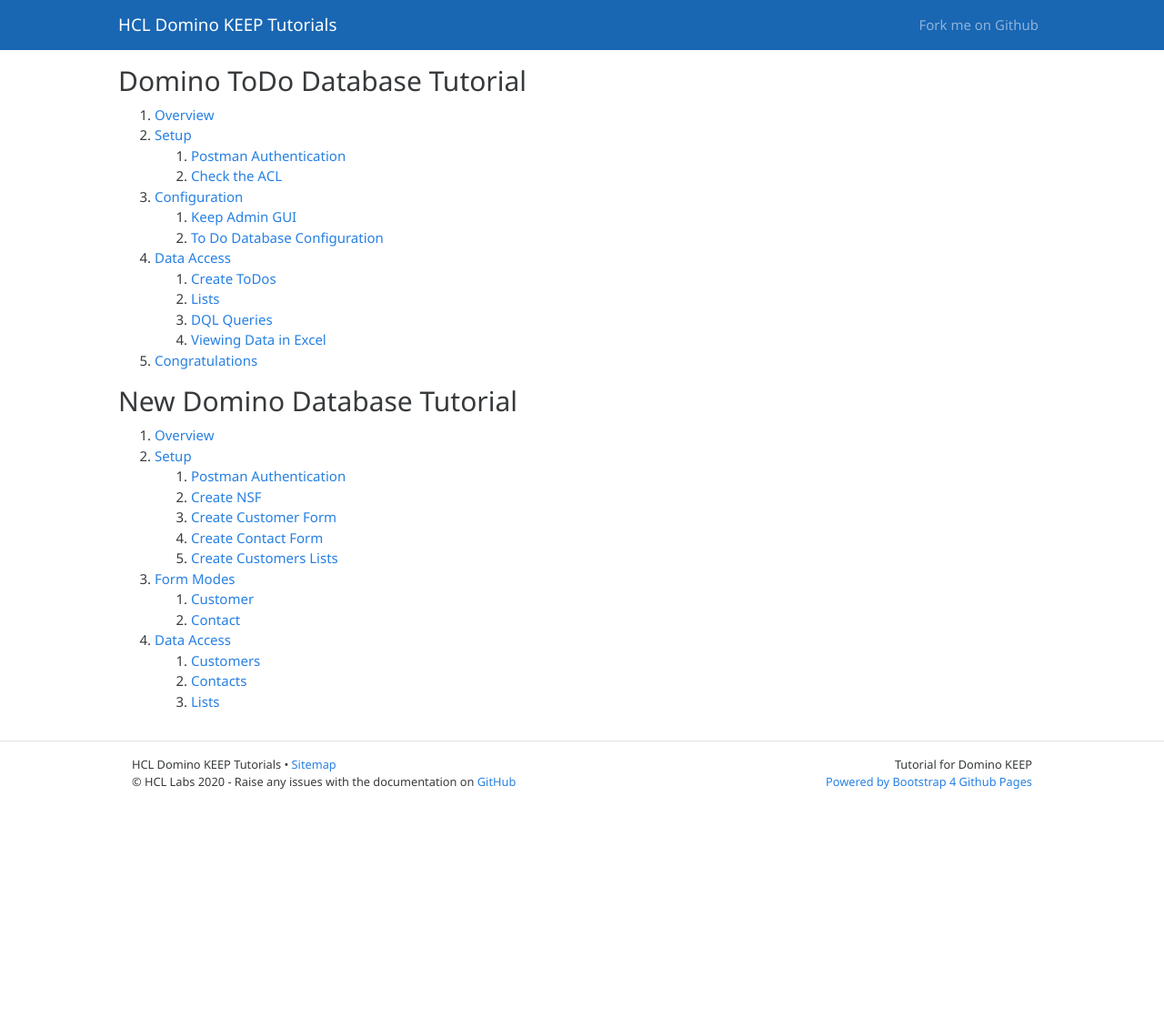
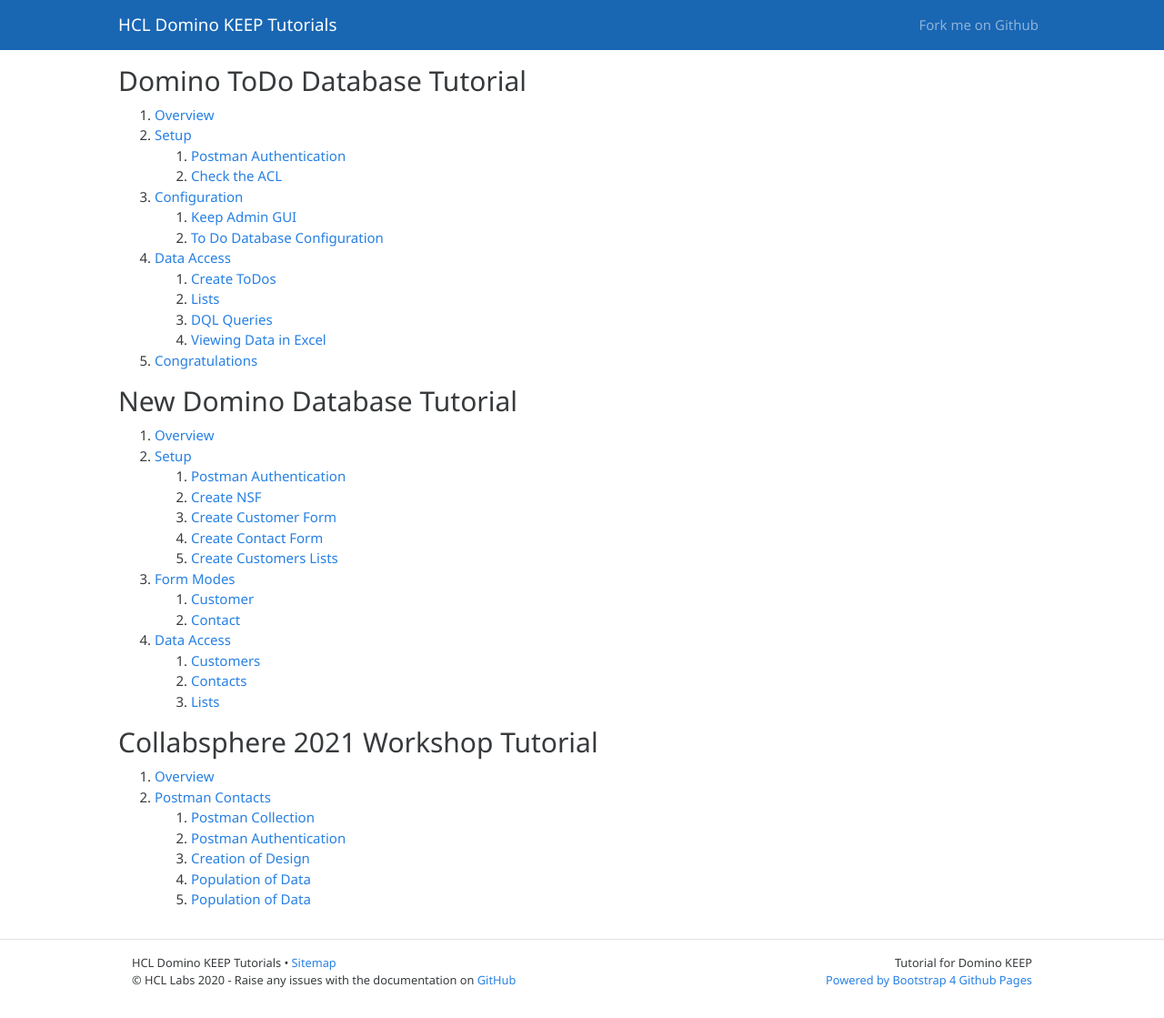
Before and after one commit to HCL-TECH-SOFTWARE/domino-keep-tutorials, a Jekyll site: the page built from sitemap.md, in a window 1280 px wide. Shown: the whole page at 91% size. Built offline with Jekyll 4.4.1, drawn with Linux system fonts in a browser that asks for light colours; our own code applies the rules of GitHub Pages for plain Markdown files; before the commit the page ends 901 px from its top, so only the background shows below that.

Commit message:
Updating sitemap

```diff
--- a/sitemap.md
+++ b/sitemap.md
@@ -32,3 +32,12 @@
     1. [Customers]({{site.baseurl}}/pages/domino-new/dataAccess/customers)
     1. [Contacts]({{site.baseurl}}/pages/domino-new/dataAccess/contacts)
     1. [Lists]({{site.baseurl}}/pages/domino-new/dataAccess/lists)
+
+## Collabsphere 2021 Workshop Tutorial
+1. [Overview]({{site.baseurl}}/pages/collabsphere21/index)
+1. [Postman Contacts]({{site.baseurl}}/pages/collabsphere21/postman_contacts/index)
+   1. [Postman Collection]({{site.baseurl}}/pages/collabsphere21/postman_contacts/environment)
+   1. [Postman Authentication]({{site.baseurl}}/pages/collabsphere21/postman_contacts/authentication)
+   1. [Creation of Design]({{site.baseurl}}/pages/collabsphere21/postman_contacts/creation)
+   1. [Population of Data]({{site.baseurl}}/pages/collabsphere21/postman_contacts/population)
+   1. [Population of Data]({{site.baseurl}}/pages/collabsphere21/postman_contacts/query)
```
